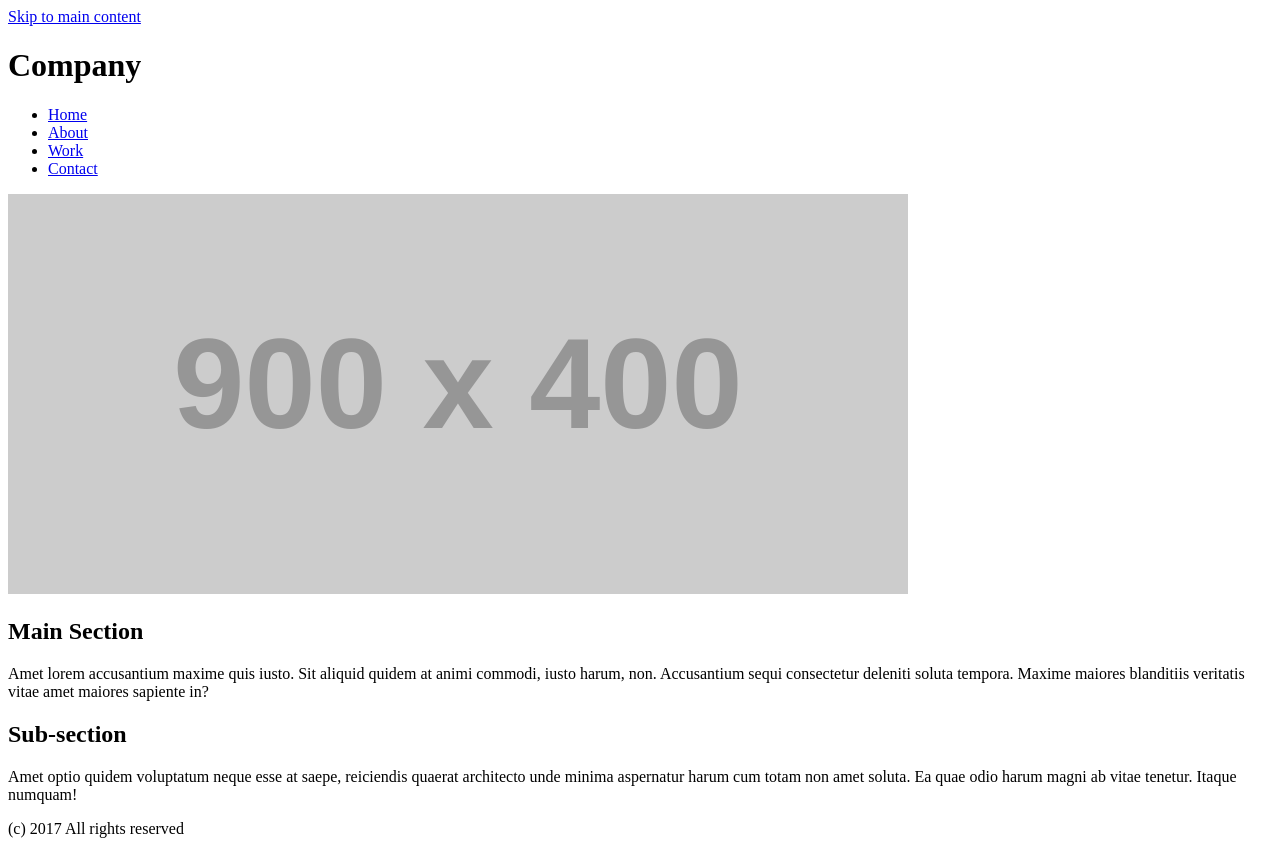
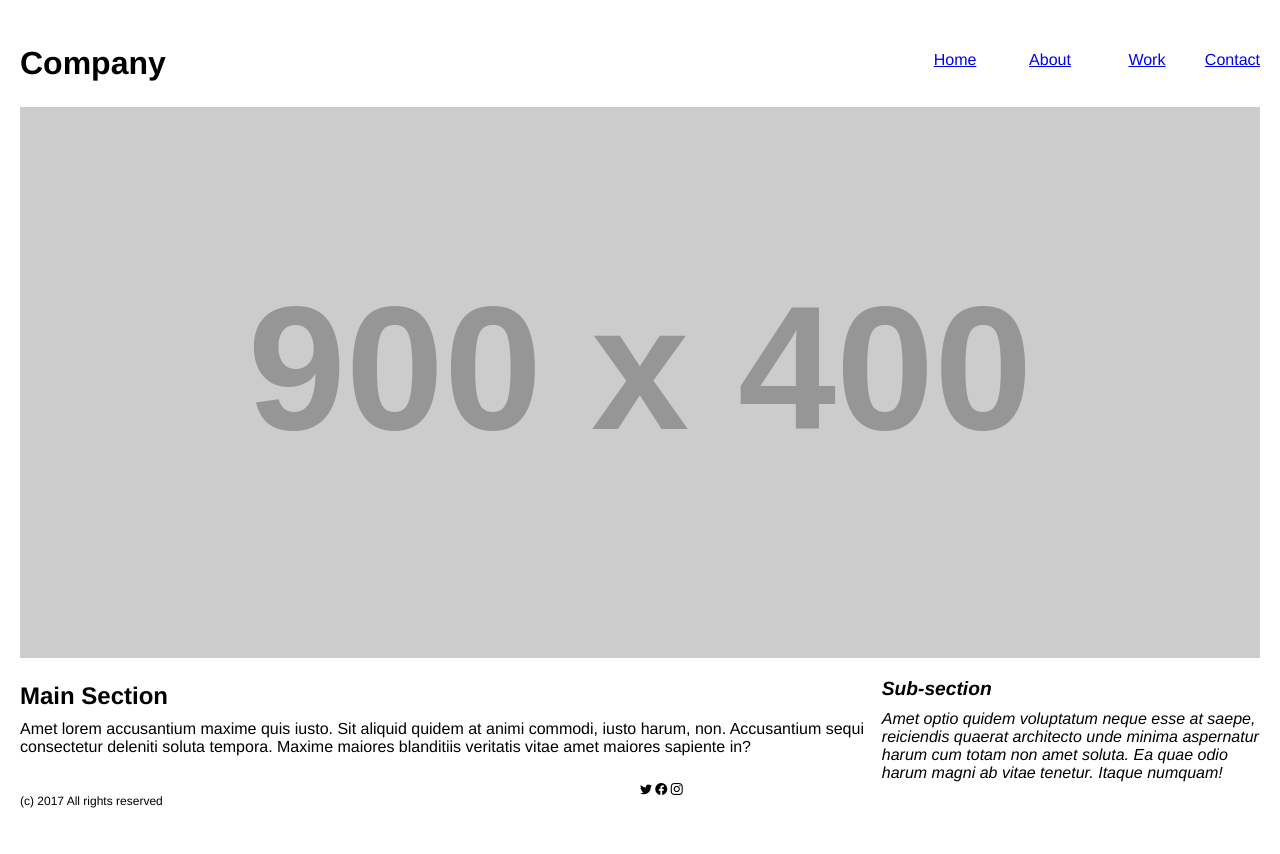
Before and after one commit to cpriestley/codeup-web-exercises, a plain HTML site: page media-queries.html in a window 1280 px wide. Drawn offline with nearby package versions, Linux system fonts and the light colour scheme; placeholder pictures from the web are drawn by us.

Commit message:
update media-queries.css and add bootstrap social media icons

```diff
--- a/css/media-queries.css
+++ b/css/media-queries.css
@@ -1,4 +1,86 @@
-div.header-img > img {
-    width: 339px;
-    height: 224px;
+* {
+    width: 100%;
+    box-sizing: border-box;
 }
+body {
+    margin: 0;
+    padding: 20px;
+    font-family: Helvetica, sans-serif;
+}
+.alert-info {
+    background-color: #aaf8e9;
+    padding: 15px;
+    border: solid lightgrey medium;
+    text-align: center;
+    flex: 1 0 21%;
+}
+nav {
+    flex: 1 0 21%;
+}
+.nav-links {
+    display: flex;
+    padding: 0;
+    list-style: none;
+}
+.nav-links li {
+    padding: 15px 0 15px 0;
+    text-align: right;
+}
+.sub-section {
+    font-style: italic;
+    flex: 1 0 21%;
+}
+.sub-section h2 {
+    font-size: larger;
+}
+.main p, .sub-section p {
+    margin: 0;
+}
+.main>h2, .sub-section>h2 {
+    margin-bottom: 10px;
+}
+.alert-info>a {
+    text-decoration: none;
+    color: black;
+}
+#main {
+    flex: 1 0 60%;
+}
+footer {
+    display: flex;
+    flex-direction: row;
+    font-size: 0.75rem;
+    position: relative;
+    bottom: 0;
+}
+/*when the screen width is larger than 992px*/
+@media screen and (min-width:992px) {
+    .hidden-on-desktop {
+        display: none;
+    }
+    body {
+        display: flex;
+        flex-direction: row;
+        flex-wrap: wrap;
+    }
+    h1 {
+        padding: 25px 0 25px 0;
+        margin: 0;
+        flex: 1 0 60%;
+    }
+}
+/*when the screen width is less than 992px*/
+@media screen and (max-width:992px){
+    .nav-links {
+        flex-direction: column;
+    }
+    .nav-links li {
+        background-color: lightgray;
+        text-align: center;
+        margin-bottom: 10px;
+        border: none;
+    }
+    h1 {
+        text-align: center;
+    }
+}
--- a/media-queries.html
+++ b/media-queries.html
@@ -3,6 +3,8 @@
 <head>
     <meta charset="UTF-8">
     <meta name="viewport" content="width=device-width, initial-scale=1.0">
+    <link rel="stylesheet" href="./css/media-queries.css">
+    <link rel="stylesheet" href="https://cdn.jsdelivr.net/npm/bootstrap-icons@1.3.0/font/bootstrap-icons.css">
     <title>Media Queries</title>
 </head>
 <body>
@@ -32,7 +34,9 @@
     <footer>
         <p>(c) 2017 All rights reserved</p>
         <div id="social-media-links">
-
+            <i class="bi bi-twitter"></i>
+            <i class="bi bi-facebook"></i>
+            <i class="bi bi-instagram"></i>
         </div>
     </footer>
 </body>
```
